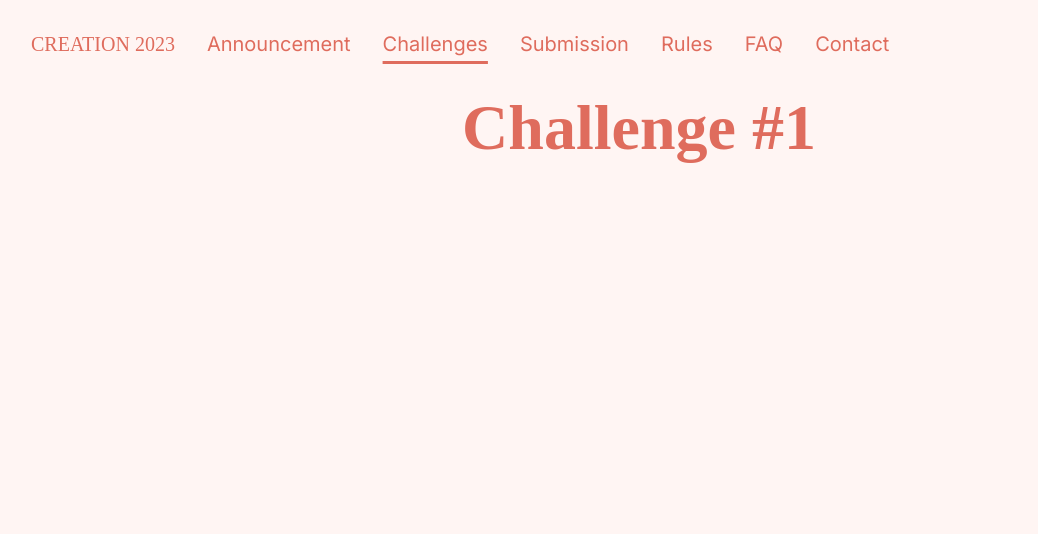
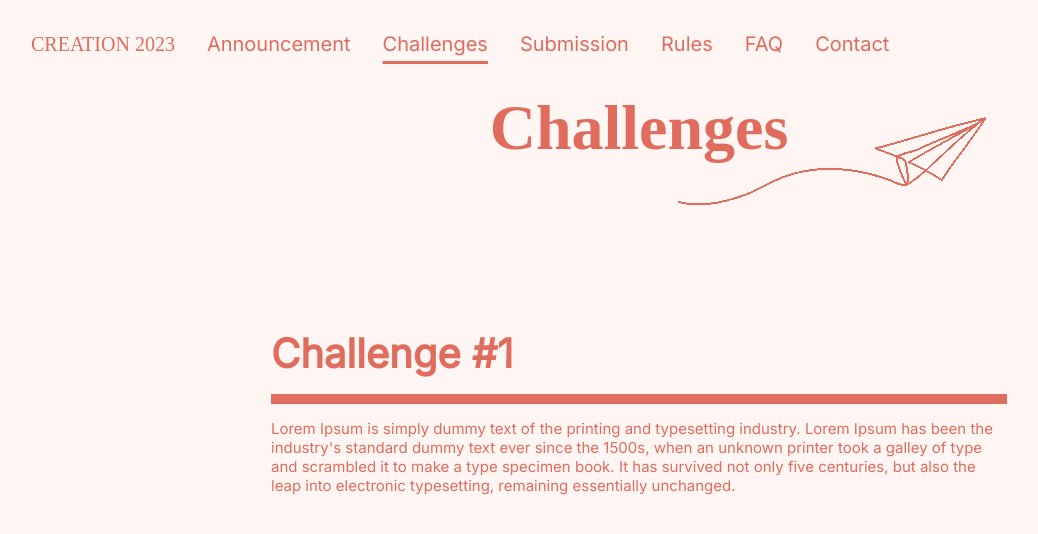
Before and after one commit to nussucommit/creation2023, a Next.js app: page /challenges/1 in a window 1280 px wide. Shown: the top 534 px of the page, without its empty margins (1-1039 px from the left). Built offline with nearby package versions, Linux system fonts and the light colour scheme; a web font is replaced by a local one.

Commit message:
Challenge page (#5)
* Complete challenge page layout

* Add decoration for challenge page

Co-authored-by: Desmond To Cie Hong <desmond0429@Desmonds-MacBook-Pro-2.local>

```diff
--- a/pages/challenges/[challengeId].jsx
+++ b/pages/challenges/[challengeId].jsx
@@ -1,14 +1,38 @@
 import { useRouter } from 'next/router';
 import PageContainer from '../../components/layout/PageContainer';
+import CHALLENGES from './challenges.json';
+import styles from '../../styles/ChallengePage.module.scss';
 
 function ChallengeDetailPage() {
   const router = useRouter();
 
   const { challengeId } = router.query;
+  const challengeIndex = +challengeId - 1;
+  const challengeData = CHALLENGES[challengeIndex];
 
-  return (
-    <PageContainer sectionContents={[<h1>{`Challenge #${challengeId}`}</h1>]} />
-  );
+  if (challengeData) {
+    return (
+      <PageContainer
+        sectionContents={[
+          <>
+            <div className={styles['title-container']}>
+              <h1>Challenges</h1>
+              <img
+                id={styles['challenge-decoration']}
+                src="/decorations/paperplane_orange.png"
+                alt="orange paper plane"
+              />
+            </div>
+            <div className={styles['challenge-item']}>
+              <h2>{challengeData.title}</h2>
+              <hr />
+              <p>{challengeData.description}</p>
+            </div>
+          </>,
+        ]}
+      />
+    );
+  }
 }
 
 export default ChallengeDetailPage;
--- /dev/null
+++ b/pages/challenges/challenges.json
@@ -0,0 +1,22 @@
+[
+  {
+    "id": 1,
+    "title": "Challenge #1",
+    "description": "Lorem Ipsum is simply dummy text of the printing and typesetting industry. Lorem Ipsum has been the industry's standard dummy text ever since the 1500s, when an unknown printer took a galley of type and scrambled it to make a type specimen book. It has survived not only five centuries, but also the leap into electronic typesetting, remaining essentially unchanged."
+  },
+  {
+    "id": 2,
+    "title": "Challenge #2",
+    "description": "Lorem Ipsum is simply dummy text of the printing and typesetting industry. Lorem Ipsum has been the industry's standard dummy text ever since the 1500s, when an unknown printer took a galley of type and scrambled it to make a type specimen book. It has survived not only five centuries, but also the leap into electronic typesetting, remaining essentially unchanged."
+  },
+  {
+    "id": 3,
+    "title": "Challenge #3",
+    "description": "Lorem Ipsum is simply dummy text of the printing and typesetting industry. Lorem Ipsum has been the industry's standard dummy text ever since the 1500s, when an unknown printer took a galley of type and scrambled it to make a type specimen book. It has survived not only five centuries, but also the leap into electronic typesetting, remaining essentially unchanged."
+  },
+  {
+    "id": 4,
+    "title": "Challenge #4",
+    "description": "Lorem Ipsum is simply dummy text of the printing and typesetting industry. Lorem Ipsum has been the industry's standard dummy text ever since the 1500s, when an unknown printer took a galley of type and scrambled it to make a type specimen book. It has survived not only five centuries, but also the leap into electronic typesetting, remaining essentially unchanged."
+  }
+]
--- /dev/null
+++ b/styles/ChallengePage.module.scss
@@ -0,0 +1,61 @@
+@import './variables.scss';
+
+.title-container {
+  width: 100%;
+  position: relative;
+}
+
+#challenge-decoration {
+  display: none;
+}
+
+.challenge-item {
+  margin: $margin-base;
+  margin-bottom: calc($margin-base * 2);
+}
+
+.challenge-item > h2 {
+  flex-basis: 100%;
+  margin: calc($margin-base / 4) 0;
+}
+
+.challenge-item > hr {
+  border: $divider-thick solid $primary-text-color;
+}
+
+@media only screen and (min-width: $sm) {
+  .challenge-item {
+    margin: $margin-base calc($margin-base * 4);
+  }
+}
+
+@media only screen and (min-width: $md) {
+  .challenge-item {
+    margin: calc($margin-base * 2) calc($margin-base * 8);
+  }
+}
+
+@media only screen and (min-width: $lg) {
+  #challenge-decoration {
+    display: block;
+    position: absolute;
+    top: -40%;
+    right: 20%;
+  }
+
+  .challenge-item {
+    margin: calc($margin-base * 8) calc($margin-base * 16);
+  }
+
+  .challenge-item > h2 {
+    flex-basis: 80%;
+  }
+
+  .challenge-item > h2 {
+    margin: $margin-base 0;
+  }
+
+  .challenge-item > p {
+    flex-grow: 1;
+  }
+}
```
